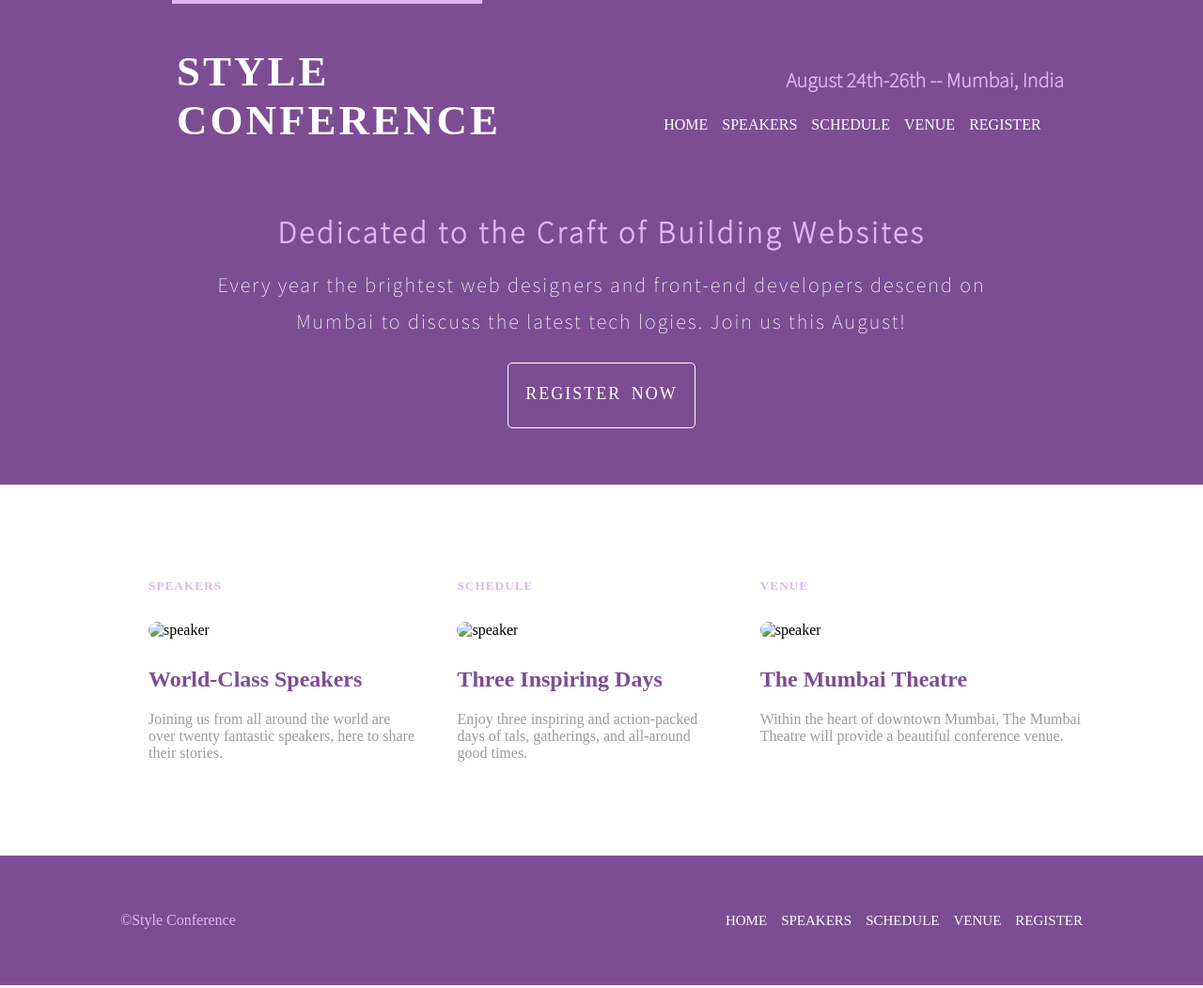
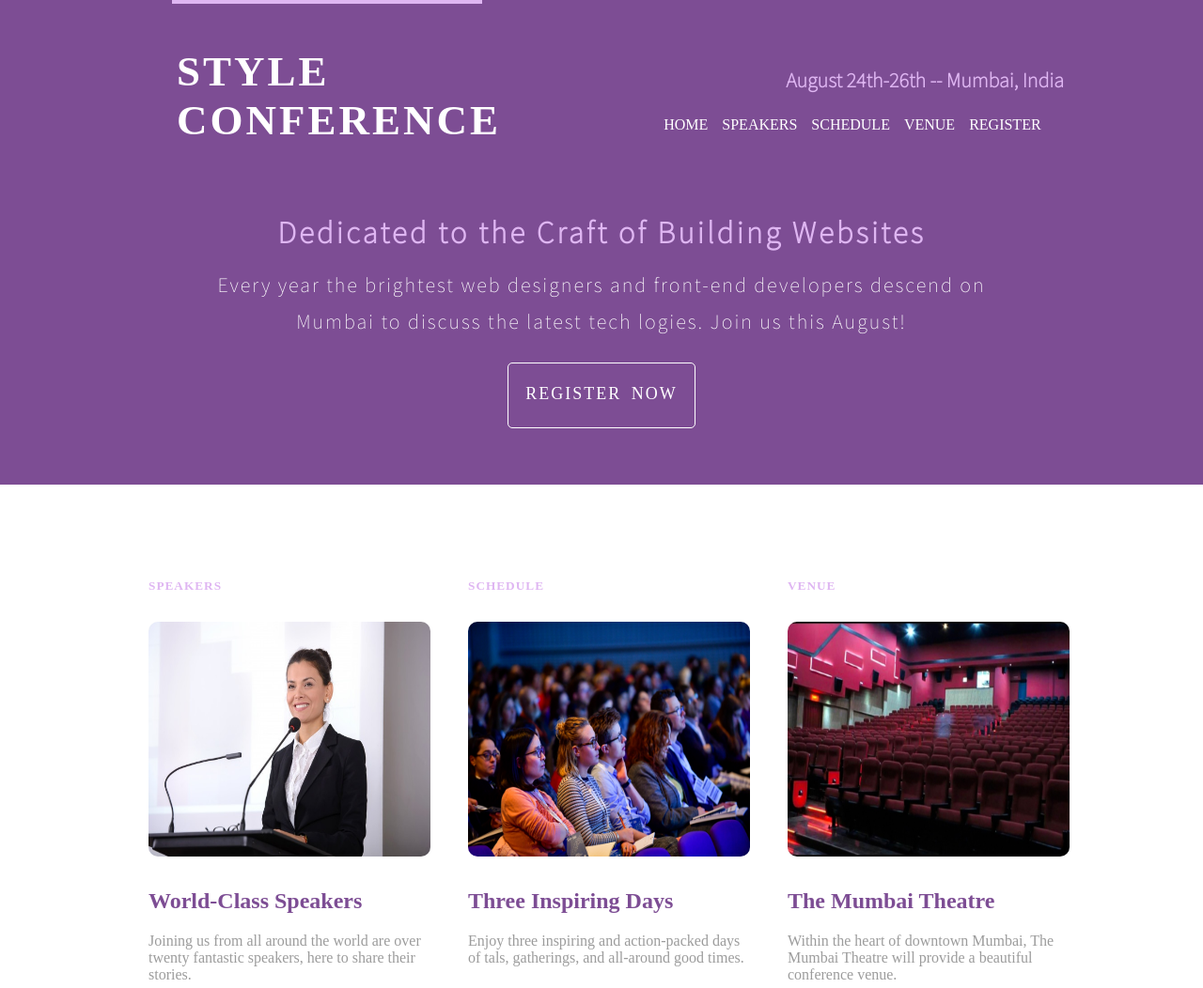
Before and after one commit to jaanvinambiar/Style-Conference, a plain HTML site: page index.html in a window 1280 px wide. Shown: the top 1052 px of the page at 94% size. Drawn offline with Linux system fonts and the light colour scheme; a web font is replaced by a local one.

Commit message:
Update index.html

```diff
--- a/index.html
+++ b/index.html
@@ -47,7 +47,7 @@
         <div class="container">
             <div class="speaker">
                 <h5>SPEAKERS</h5>
-                <img src="./images/speak.jpg" alt="speaker">
+                <img src="https://raw.githubusercontent.com/jaanvinambiar/Style-Conference/main/speak.jpg" alt="speaker">
                 <h2>World-Class Speakers</h2>
                 <p>Joining us from all around the world are over twenty fantastic speakers, here to share their stories.</p>
             </div>
@@ -55,7 +55,7 @@
         <div class="container">
             <div class="schedule">
                 <h5>SCHEDULE</h5>
-                <img src="./images/schedule.jpg" alt="speaker">
+                <img src="https://raw.githubusercontent.com/jaanvinambiar/Style-Conference/main/schedule.jpg" alt="speaker">
                 <h2>Three Inspiring Days</h2>
                 <p>Enjoy three inspiring and action-packed days of tals, gatherings, and all-around good times.</p>
             </div>
@@ -63,7 +63,7 @@
         <div class="container">
             <div class="venue">
                 <h5>VENUE</h5>
-                <img src="./images/theatre.jpg" alt="speaker">
+                <img src="https://raw.githubusercontent.com/jaanvinambiar/Style-Conference/main/theatre.jpg" alt="speaker">
                 <h2>The Mumbai Theatre</h2>
                 <p>Within the heart of downtown Mumbai, The Mumbai Theatre will provide a beautiful conference venue.</p>
             </div>
```
